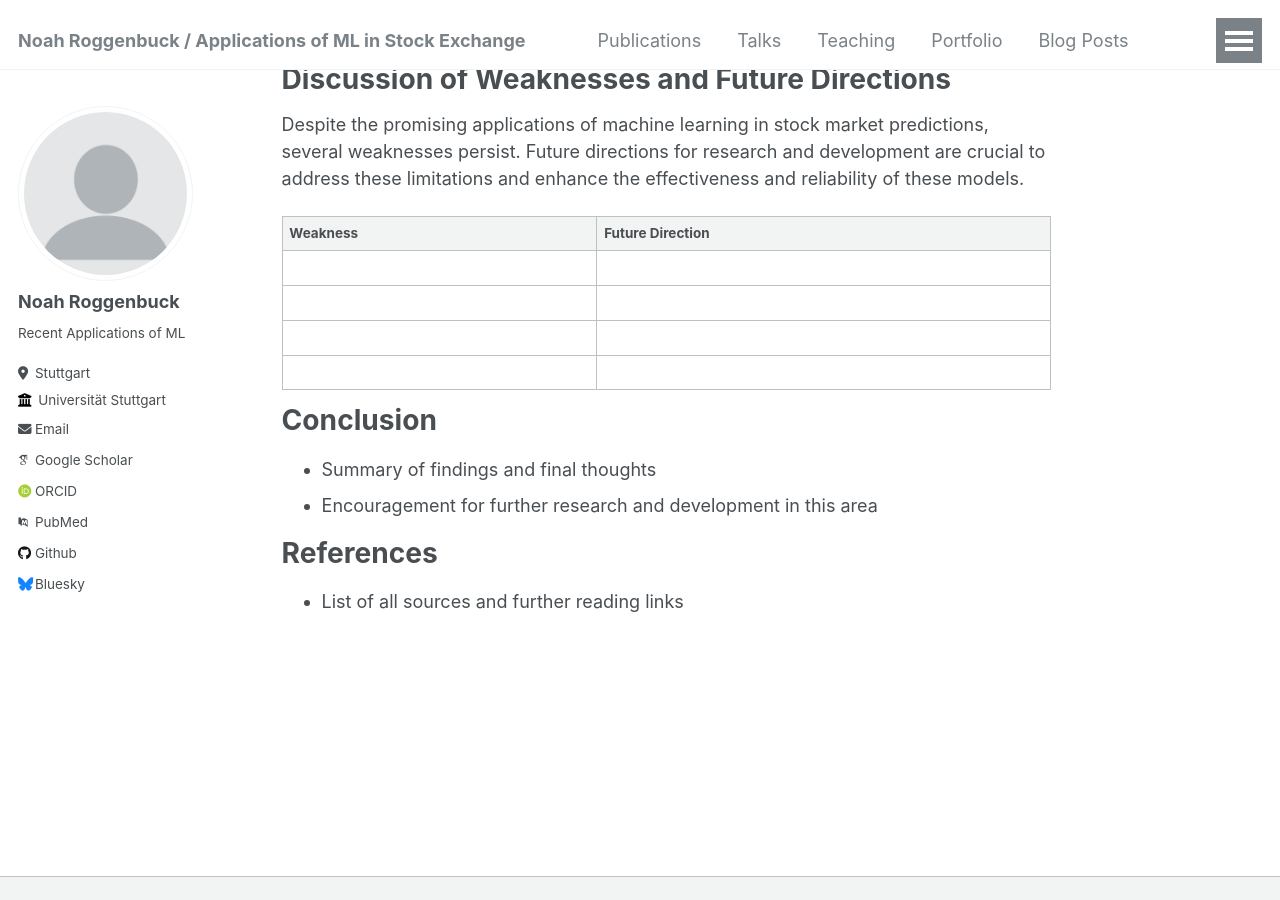
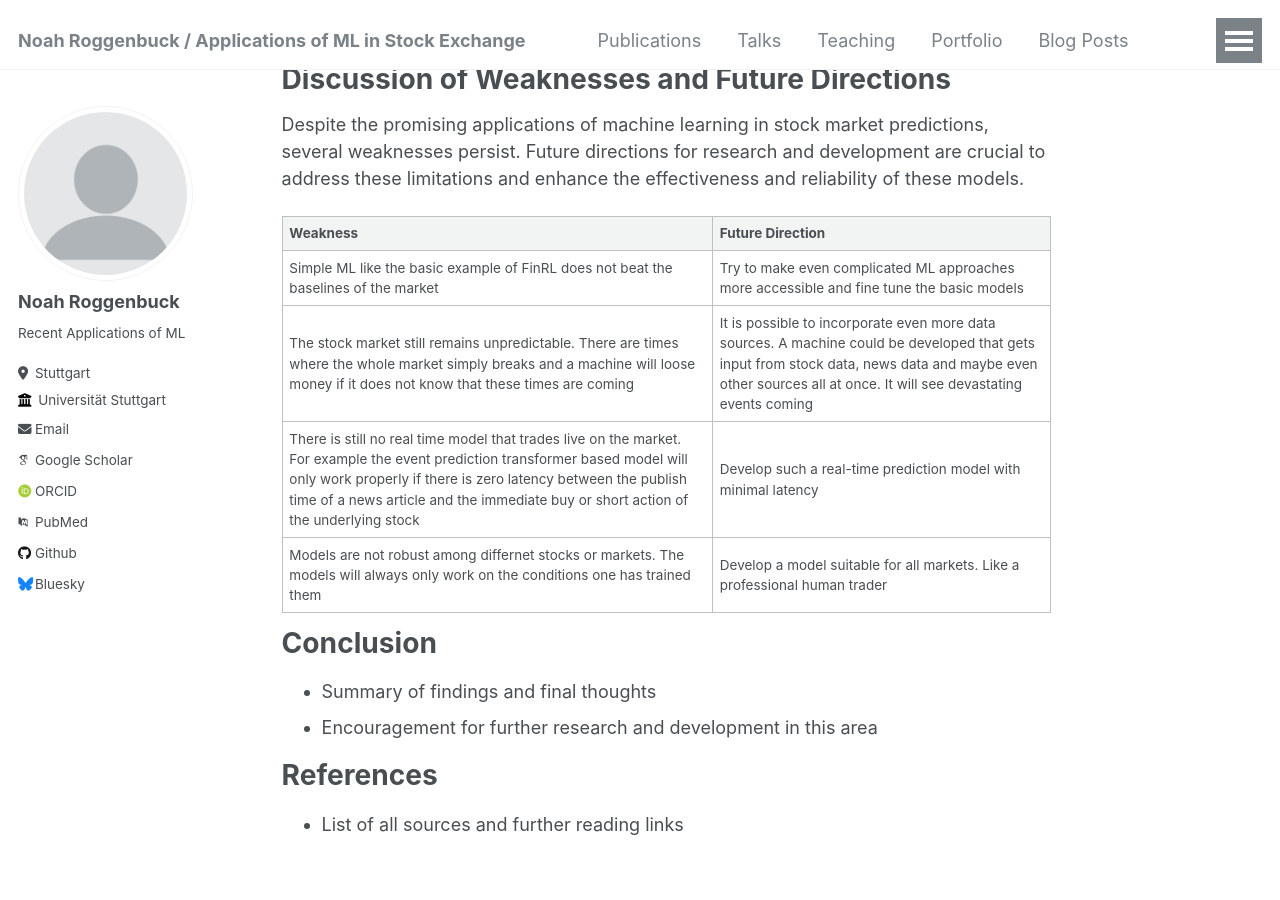
Before and after one commit to noahrog02/noahrog02.github.io, a Jekyll site: the page built from _pages/about.md, in a window 1280 px wide and 900 px high, scrolled down 17216 px. Built offline with Jekyll 4.4.1, drawn with Linux system fonts in a browser that asks for light colours; some web fonts are replaced.

Commit message:
Update about.md

```diff
--- a/_pages/about.md
+++ b/_pages/about.md
@@ -208,10 +208,10 @@ Despite the promising applications of machine learning in stock market predictio
 
 | **Weakness** | **Future Direction** |
 |--------------|----------------------|
-|              |                      |
-|              |                      |
-|              |                      |
-|              |                      |
+|Simple ML like the basic example of FinRL does not beat the baselines of the market|Try to make even complicated ML approaches more accessible and fine tune the basic models|
+|The stock market still remains unpredictable. There are times where the whole market simply breaks and a machine will loose money if it does not know that these times are coming|It is possible to incorporate even more data sources. A machine could be developed that gets input from stock data, news data and maybe even other sources all at once. It will see devastating events coming|
+|There is still no real time model that trades live on the market. For example the event prediction transformer based model will only work properly if there is zero latency between the publish time of a news article and the immediate buy or short action of the underlying stock|Develop such a real-time prediction model with minimal latency|
+|Models are not robust among differnet stocks or markets. The models will always only work on the conditions one has trained them|Develop a model suitable for all markets. Like a professional human trader|
 
 Conclusion
 ======
```
